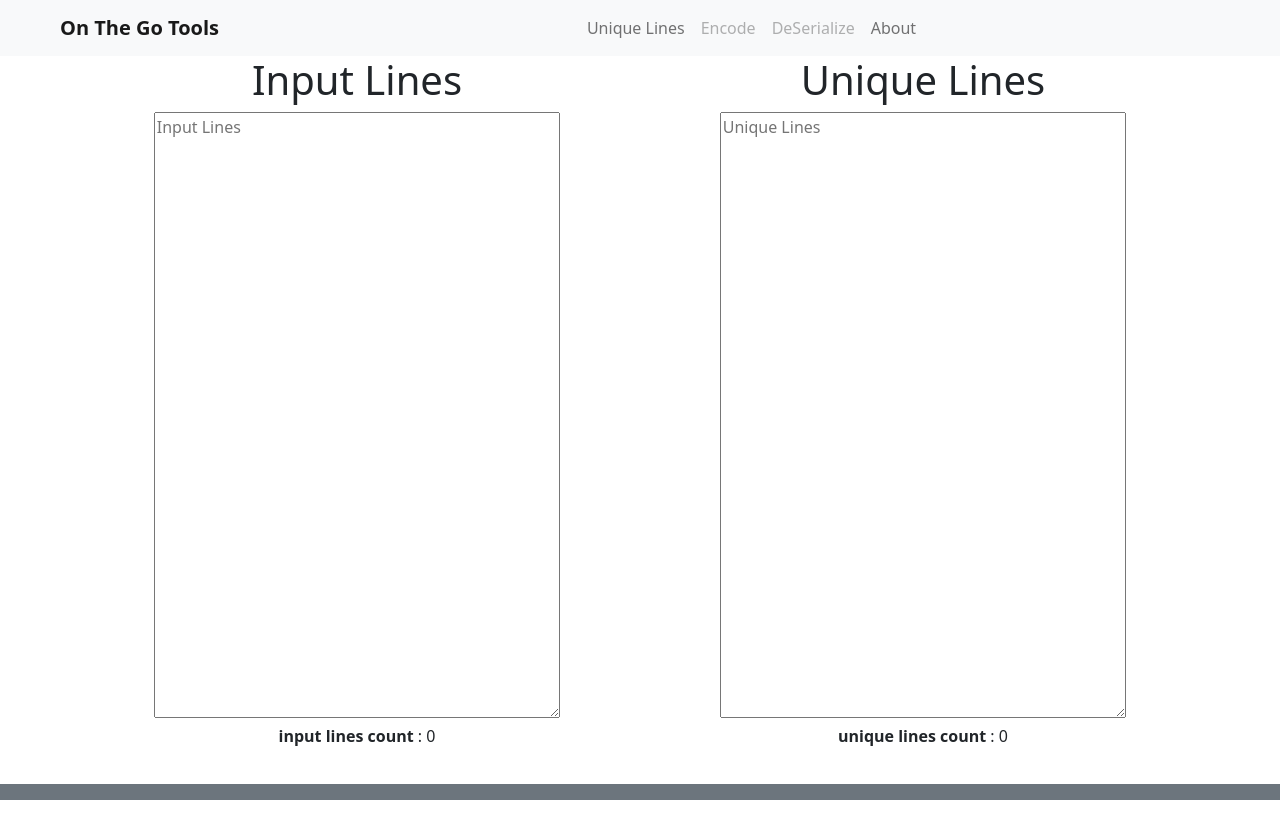
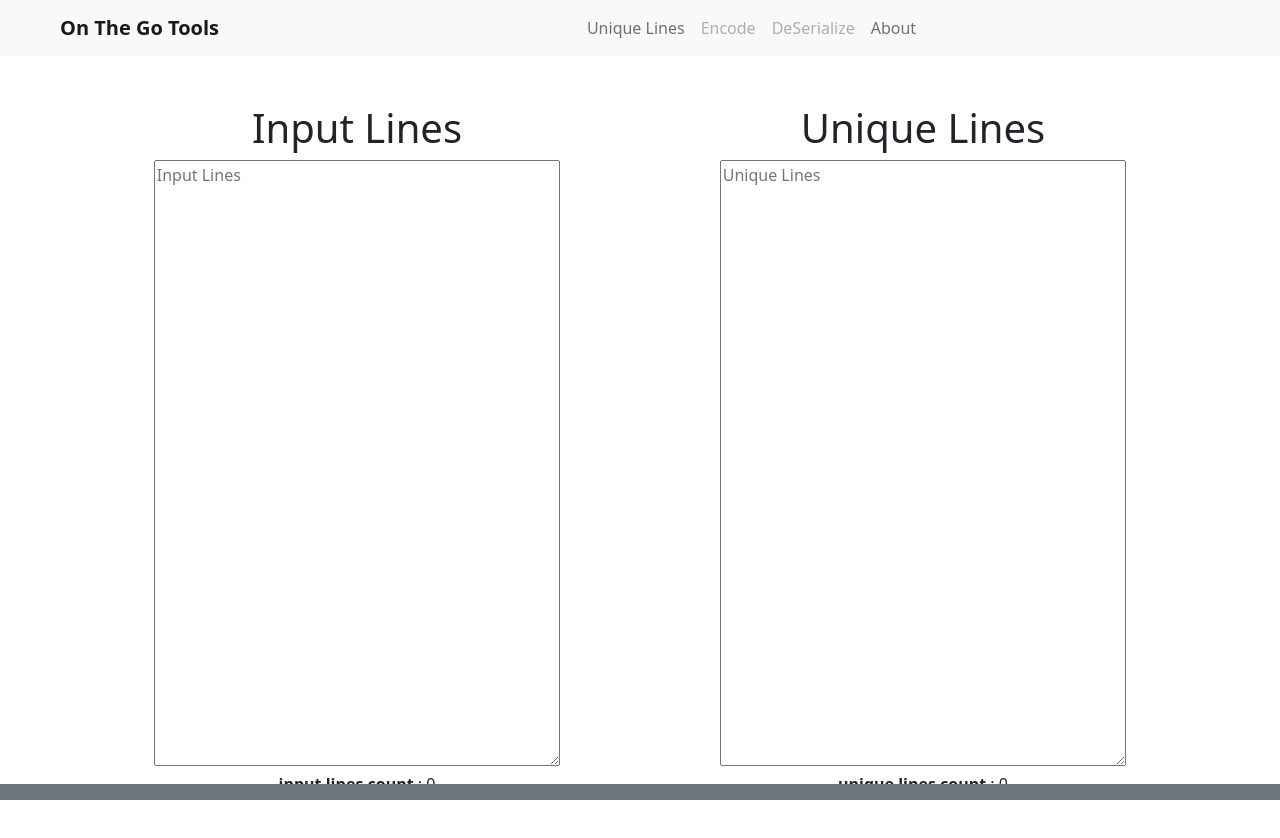
Before and after one commit to hustledarh/on-the-go, a React (Create React App) app: page / in a window 1280 px wide. Shown: the top 838 px of the page. Before the commit the page ends 812 px from the top, so only its background shows below. Built offline with nearby package versions, Linux system fonts and the light colour scheme.

Commit message:
added padding

```diff
--- a/src/App.js
+++ b/src/App.js
@@ -10,7 +10,7 @@ function App() {
   return (
     <Container className='px-0' fluid={true}>
       <NavigationBar/>
-      <Container className="my-auto px-1 pb-5">
+      <Container className="my-auto px-1 pb-5 pt-5">
         <Routes>
           <Route exact path="/about" element={<About />} />
           <Route exact path="/" element={<UniqueLines />} />
```
